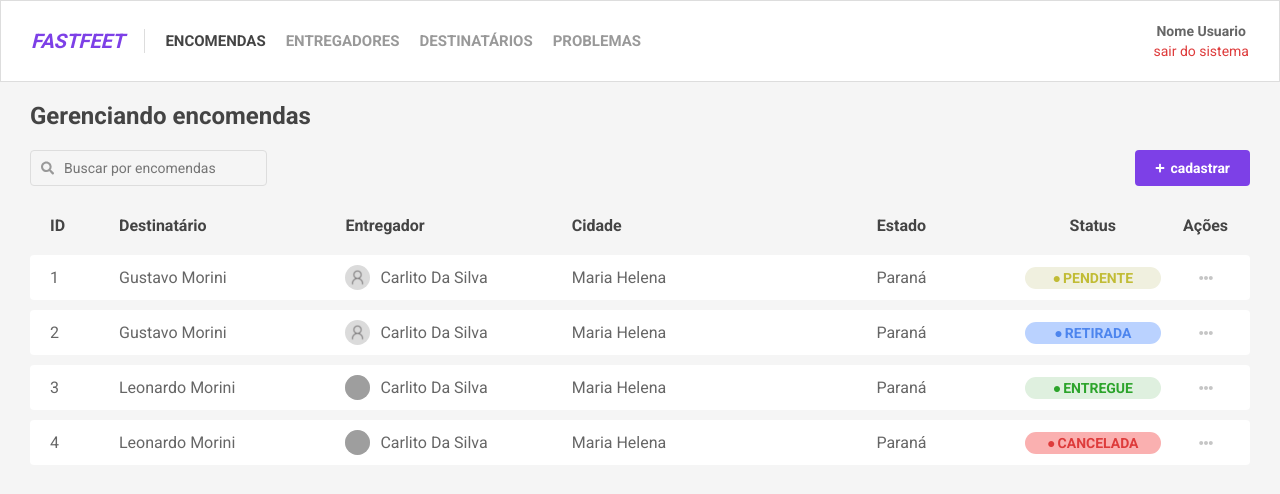
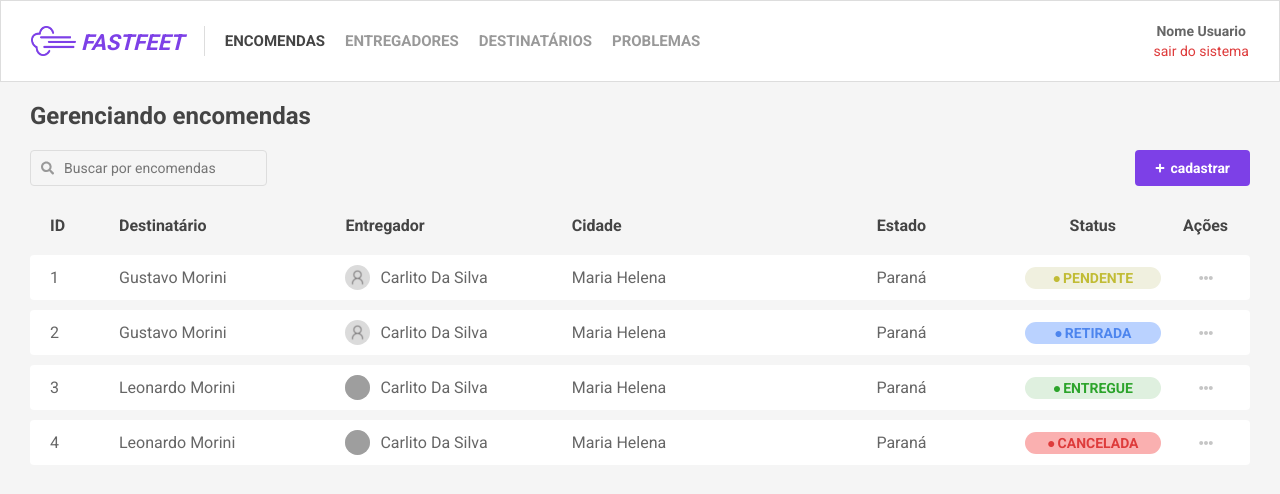
Before and after one commit to gusmorini/fastfeet_web, a React (Create React App) app: page /orders in a window 1280 px wide. Shown: the top 494 px of the page. Built offline with nearby package versions, Linux system fonts and the light colour scheme; grey boxes are pictures that could not be loaded.

Commit message:
add Logo component

```diff
--- a/src/components/Header/index.js
+++ b/src/components/Header/index.js
@@ -1,6 +1,8 @@
 import React from "react";
 import styled, { css } from "styled-components";
 import { Link, useLocation } from "react-router-dom";
+
+import LogoFastfeet from "../../components/Logo";
 
 export default function Header() {
   const location = useLocation();
@@ -8,28 +10,30 @@ export default function Header() {
   const menu = [
     {
       to: "/orders",
-      name: "encomendas"
+      name: "encomendas",
     },
     {
       to: "/deliveryman",
-      name: "entregadores"
+      name: "entregadores",
     },
     {
       to: "/recipient",
-      name: "destinatários"
+      name: "destinatários",
     },
     {
       to: "/problems",
-      name: "problemas"
-    }
+      name: "problemas",
+    },
   ];
 
   return (
     <Container>
       <Content>
-        <Logo to="/">fastfeet</Logo>
+        <Logo to="/">
+          <LogoFastfeet medium />
+        </Logo>
         <Menu>
-          {menu.map(m => (
+          {menu.map((m) => (
             <ItemMenu index={m.to} active={m.to === location.pathname && true}>
               <Link to={m.to}>{m.name}</Link>
             </ItemMenu>
@@ -77,6 +81,16 @@ const Logo = styled(Link)`
   border-right: 1px solid #dddddd;
   padding-right: 20px;
   margin-right: 20px;
+  user-select: none;
+
+  display: flex;
+  align-items: center;
+  justify-content: center;
+
+  img {
+    width: 45px;
+    margin-right: 5px;
+  }
 `;
 
 const Menu = styled.ul`
@@ -94,7 +108,7 @@ const ItemMenu = styled.li`
     color: #999999;
   }
 
-  ${props =>
+  ${(props) =>
     props.active &&
     css`
       a {
--- a/src/pages/SignIn/index.js
+++ b/src/pages/SignIn/index.js
@@ -2,10 +2,15 @@ import React from "react";
 import styled from "styled-components";
 import { darken } from "polished";
 
+import Logo from "../../components/Logo";
+import Title from "../../components/Title";
+
 export default function SignIn() {
   return (
     <Container>
-      <Title>Fastfeet</Title>
+      <Title>
+        <Logo />
+      </Title>
 
       <form action="#">
         <label htmlFor="">seu e-mail</label>
@@ -68,10 +73,10 @@ const Container = styled.div`
   }
 `;
 
-const Title = styled.h1`
-  text-transform: uppercase;
-  text-align: center;
-  color: #7d40e7;
-  font-style: italic;
-  margin-bottom: 20px;
-`;
+// const Title = styled.h1`
+//   text-transform: uppercase;
+//   text-align: center;
+//   color: #7d40e7;
+//   font-style: italic;
+//   margin-bottom: 20px;
+// `;
```
Also changed, not shown: src/routes/Route.js (+4 -3 lines).
